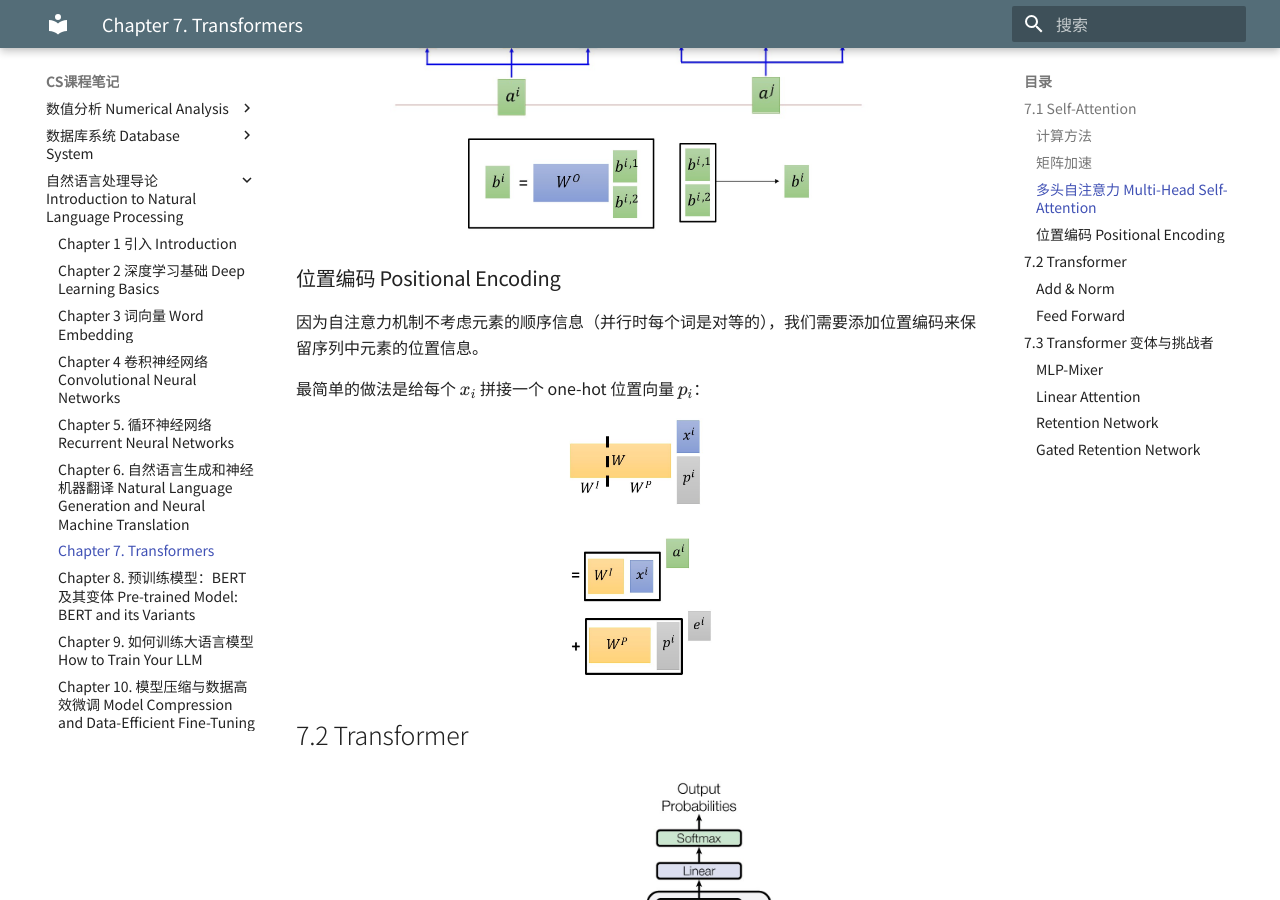
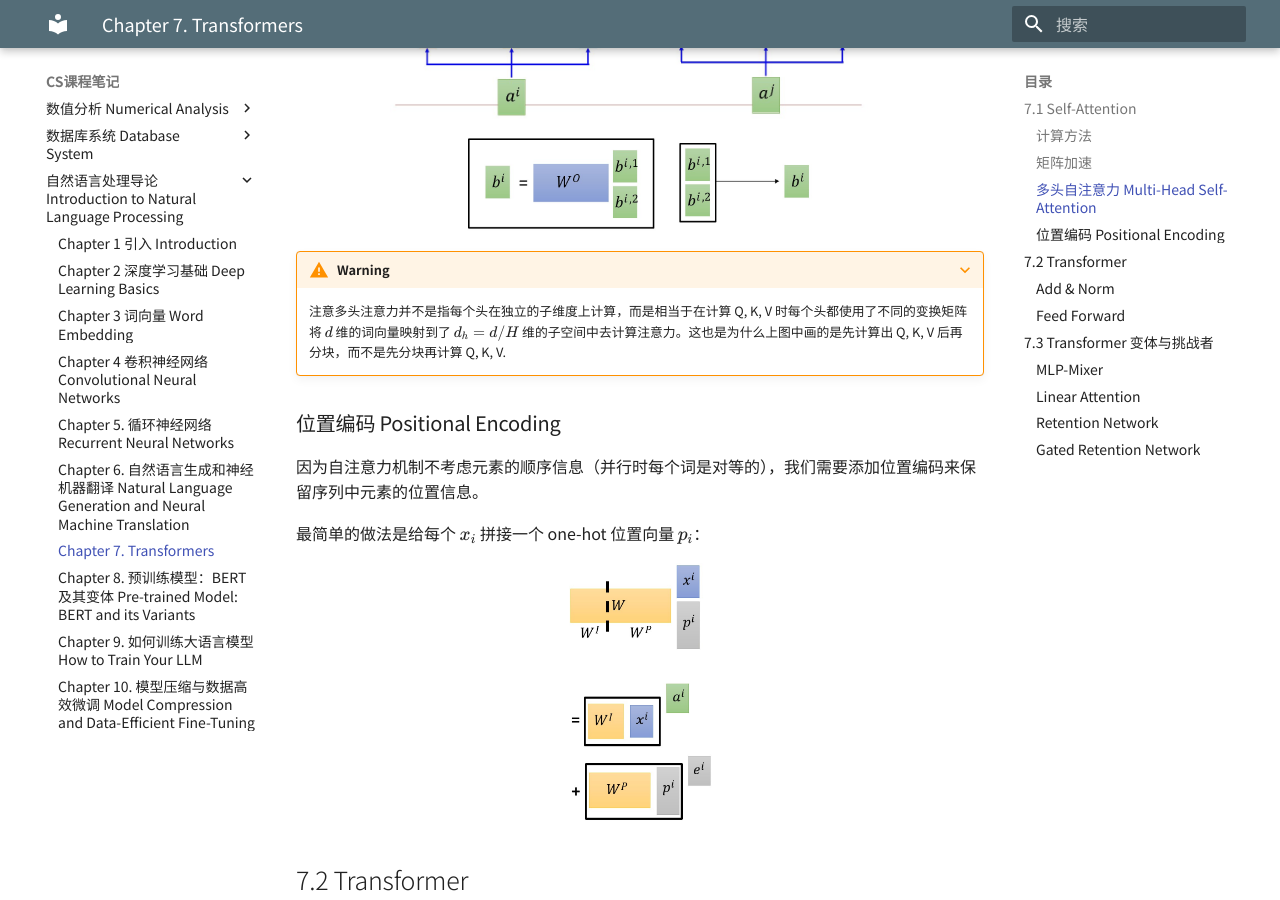
Before and after one commit to Shallowy/notebook, an MkDocs documentation site: the page built from docs/cs_notes/nlp/chap7.md, in a window 1280 px wide and 900 px high, scrolled down 2902 px. Built offline with MkDocs 1.6.1 and Material for MkDocs 9.7.7, drawn with Linux system fonts in a browser that asks for light colours; comment, search, counter and statistics services are not loaded.

Commit message:
nlp chap7 updated

```diff
--- a/docs/cs_notes/nlp/chap7.md
+++ b/docs/cs_notes/nlp/chap7.md
@@ -65,6 +65,10 @@ $$\begin{cases}Q &= W^qI \\ K &= W^kI \\ V &= W^vI \end{cases},\ \hat{A} = Softm
 <figure markdown="span">
     ![](img/59.jpg){width="350"}
 </figure>
+
+
+???+ warning
+    注意多头注意力并不是指每个头在独立的子维度上计算，而是相当于在计算 Q, K, V 时每个头都使用了不同的变换矩阵将 $d$ 维的词向量映射到了 $d_h = d / H$ 维的子空间中去计算注意力。这也是为什么上图中画的是先计算出 Q, K, V 后再分块，而不是先分块再计算 Q, K, V.
 
 ### 位置编码 Positional Encoding
 
```
